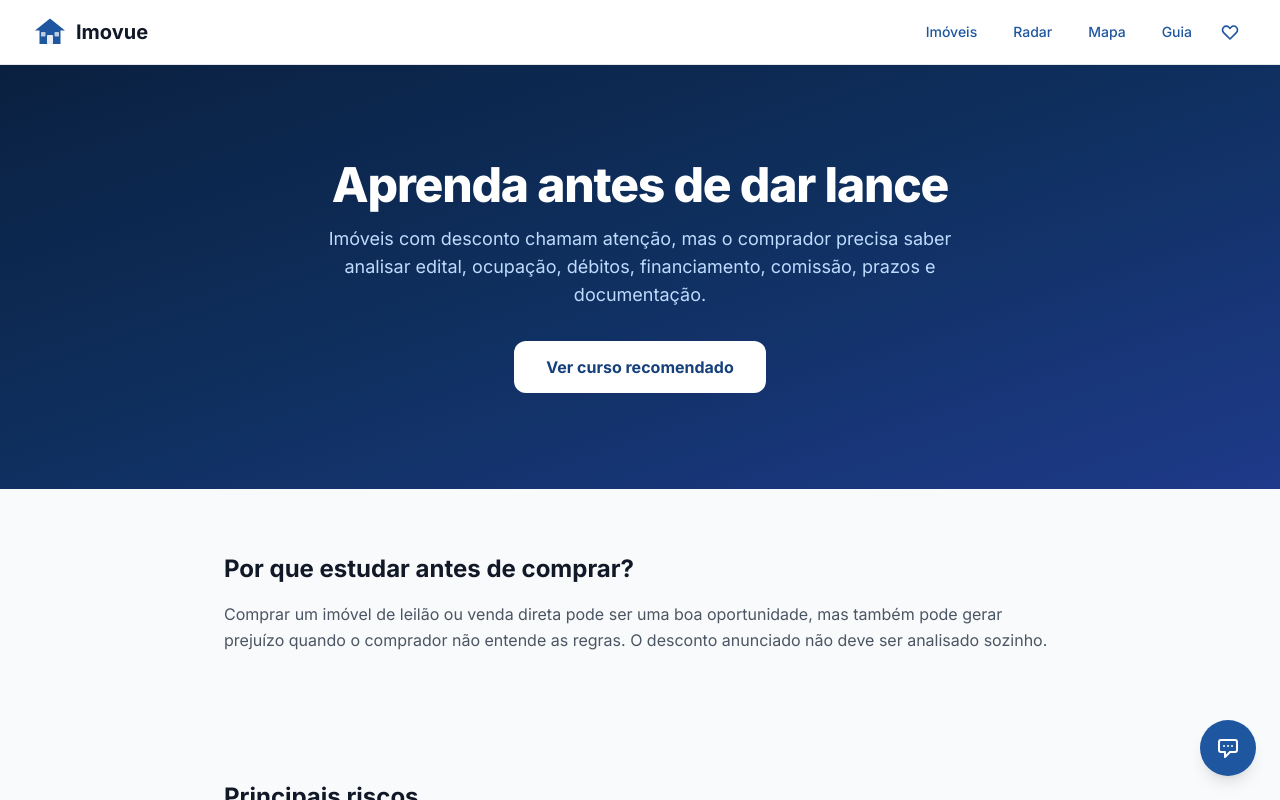
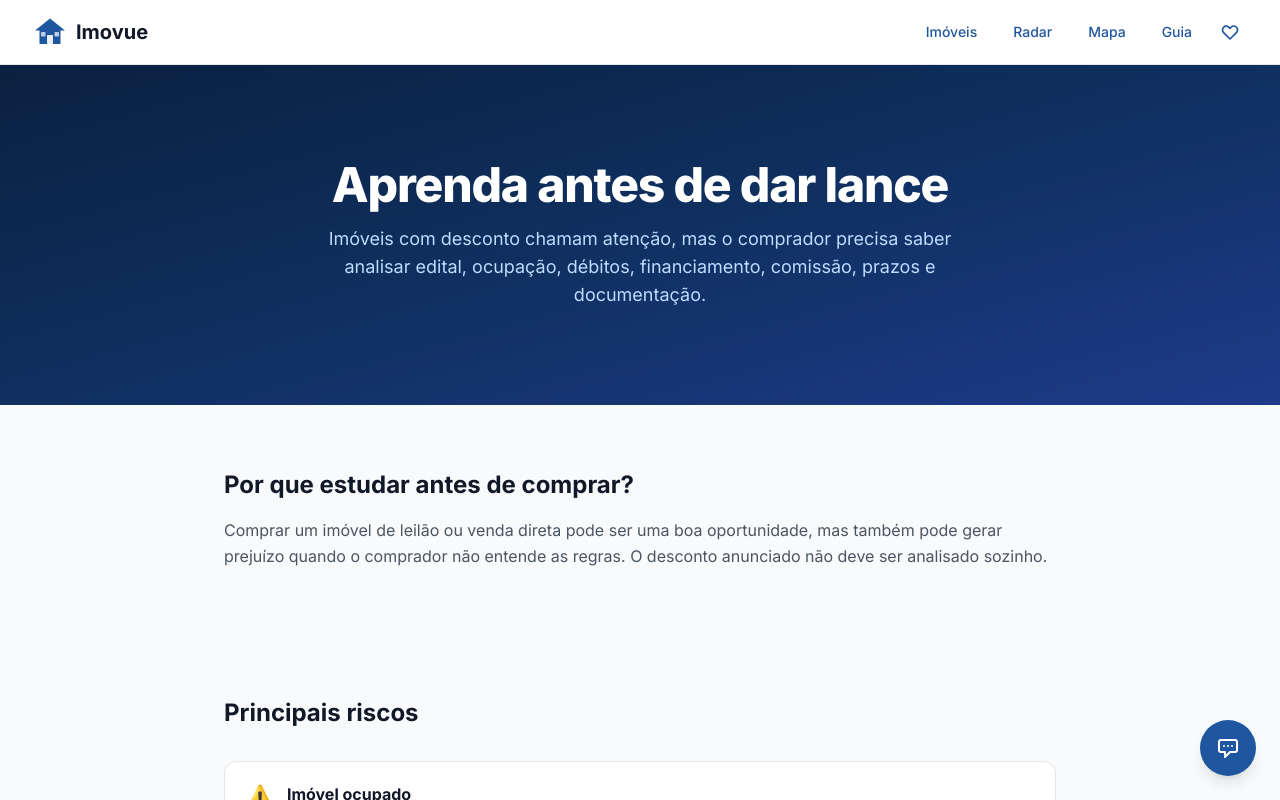
Before and after one commit to SergioPacheco/imovue, a Vue app in the folder frontend/: page /aprenda-leilao-imoveis in a window 1280 px wide. Shown: the top 800 px of the page. Built offline with nearby package versions, Linux system fonts and the light colour scheme.

Commit message:
fix: esconder links de afiliado enquanto URL não configurada

```diff
--- a/frontend/src/config/affiliate.ts
+++ b/frontend/src/config/affiliate.ts
@@ -1,4 +1,4 @@
 export const AFFILIATE_CONFIG = {
-  courseUrl: 'https://SEU-LINK-DE-AFILIADO-AQUI.com',
+  courseUrl: '',
   disclosure: 'Alguns links podem ser de afiliados. O IMOVUE pode receber comissão caso você compre, sem custo adicional para você.',
 }
--- a/frontend/src/pages/guia/AprendaPage.vue
+++ b/frontend/src/pages/guia/AprendaPage.vue
@@ -7,7 +7,7 @@
         <p class="mt-4 text-lg text-blue-200 max-w-2xl mx-auto">
           Imóveis com desconto chamam atenção, mas o comprador precisa saber analisar edital, ocupação, débitos, financiamento, comissão, prazos e documentação.
         </p>
-        <a :href="AFFILIATE_CONFIG.courseUrl" target="_blank" rel="nofollow sponsored noopener"
+        <a v-if="AFFILIATE_CONFIG.courseUrl" :href="AFFILIATE_CONFIG.courseUrl" target="_blank" rel="nofollow sponsored noopener"
           class="mt-8 inline-block bg-white text-brand-700 font-bold px-8 py-3.5 rounded-xl hover:shadow-lg hover:-translate-y-0.5 transition-all">
           Ver curso recomendado
         </a>
@@ -60,7 +60,7 @@
         <p class="mt-4 text-gray-600 max-w-xl mx-auto">
           Veja um treinamento recomendado para iniciantes que querem entender como funcionam imóveis da Caixa, leilões, editais e riscos antes de fazer uma proposta.
         </p>
-        <a :href="AFFILIATE_CONFIG.courseUrl" target="_blank" rel="nofollow sponsored noopener"
+        <a v-if="AFFILIATE_CONFIG.courseUrl" :href="AFFILIATE_CONFIG.courseUrl" target="_blank" rel="nofollow sponsored noopener"
           class="mt-8 inline-block bg-brand-500 text-white font-bold px-8 py-3.5 rounded-xl hover:bg-brand-600 hover:shadow-lg hover:-translate-y-0.5 transition-all">
           Ver treinamento recomendado
         </a>
--- a/frontend/src/pages/user/ListagemPage.vue
+++ b/frontend/src/pages/user/ListagemPage.vue
@@ -106,10 +106,10 @@
     </div>
 
     <!-- Dica discreta topo -->
-    <div v-if="resultado && resultado.content.length > 0" class="flex items-center gap-3 px-3 py-2 rounded-lg bg-gray-50 border border-gray-100 mb-4">
+    <div v-if="AFFILIATE_CONFIG.courseUrl && resultado && resultado.content.length > 0" class="flex items-center gap-3 px-3 py-2 rounded-lg bg-gray-50 border border-gray-100 mb-4">
       <span class="text-sm">💡</span>
       <p class="text-xs sm:text-sm text-gray-500 flex-1">Novo em leilão de imóveis? Aprenda a analisar edital, ocupação e custos antes de dar lance.</p>
-      <a :href="AFFILIATE_CONFIG.courseUrl" target="_blank" rel="nofollow sponsored noopener"
+      <a v-if="AFFILIATE_CONFIG.courseUrl" :href="AFFILIATE_CONFIG.courseUrl" target="_blank" rel="nofollow sponsored noopener"
         class="text-xs font-medium text-brand-500 hover:text-brand-600 whitespace-nowrap">Ver guia recomendado →</a>
     </div>
 
@@ -182,7 +182,7 @@
       <p class="mt-2 text-sm text-gray-500 max-w-lg mx-auto">
         Antes de fazer uma proposta, entenda os principais riscos: edital, ocupação, débitos, financiamento, prazos e custo real da compra.
       </p>
-      <a :href="AFFILIATE_CONFIG.courseUrl" target="_blank" rel="nofollow sponsored noopener"
+      <a v-if="AFFILIATE_CONFIG.courseUrl" :href="AFFILIATE_CONFIG.courseUrl" target="_blank" rel="nofollow sponsored noopener"
         class="mt-4 inline-block text-sm font-medium text-brand-500 border border-brand-200 px-5 py-2 rounded-lg hover:bg-brand-50 transition-colors">
         Aprender antes de dar lance
       </a>
```
